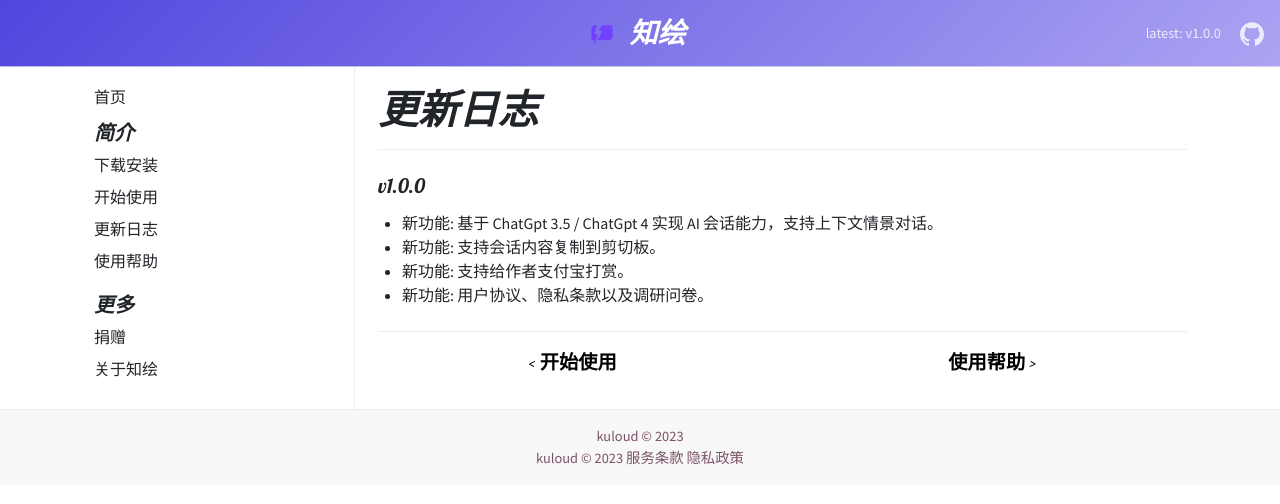
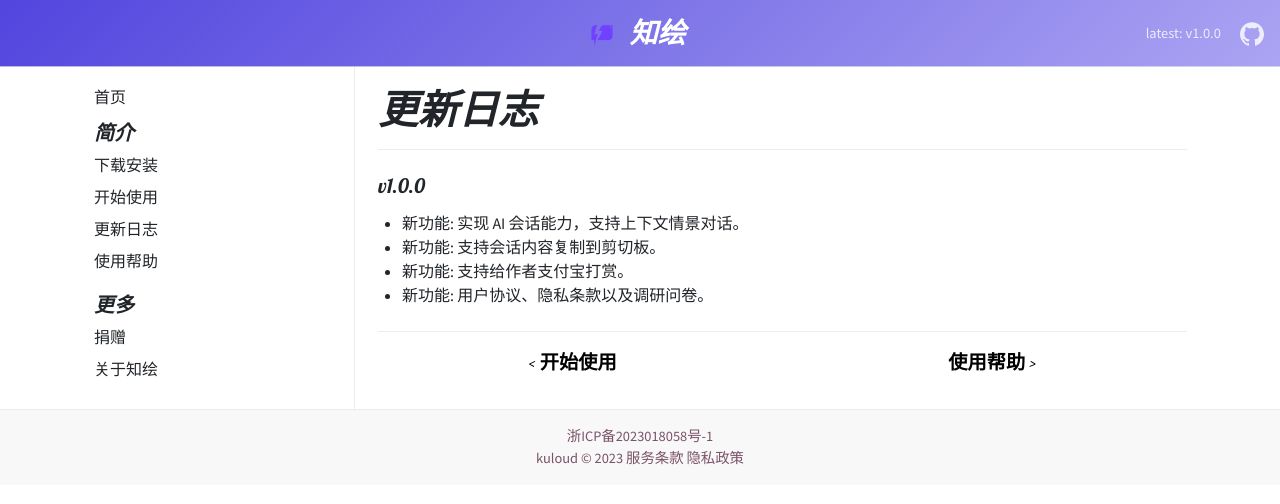
Before and after one commit to kuloud/chat, a Jekyll site: the page built from _about/changelog.md, in a window 1280 px wide. Shown: the top 504 px of the page. Built offline with Jekyll 4.4.1, drawn with Linux system fonts in a browser that asks for light colours.

Commit message:
daily commit

```diff
--- a/_about/changelog.md
+++ b/_about/changelog.md
@@ -6,7 +6,7 @@ order: 3
 
 ##### v1.0.0
 
-- 新功能: 基于 ChatGpt 3.5 / ChatGpt 4 实现 AI 会话能力，支持上下文情景对话。
+- 新功能: 实现 AI 会话能力，支持上下文情景对话。
 - 新功能: 支持会话内容复制到剪切板。
 - 新功能: 支持给作者支付宝打赏。
 - 新功能: 用户协议、隐私条款以及调研问卷。
--- a/_includes/footer.html
+++ b/_includes/footer.html
@@ -1,6 +1,6 @@
 <footer class="text-center py-3 border-top has-divider">
     <span class="d-block">
-        <a href="{{ site.author.website }}">{{ site.author.name }} © 2023 </a>
+        <a href="https://beian.miit.gov.cn/"> 浙ICP备2023018058号-1</a>
     </span>
     <span class="d-block">
         <a href="{{ site.author.website }}">{{ site.author.name }} © 2023 </a>
```
Also changed, not shown: docs/about-zhihui.md (+2 -2 lines), Gemfile.lock (added).
